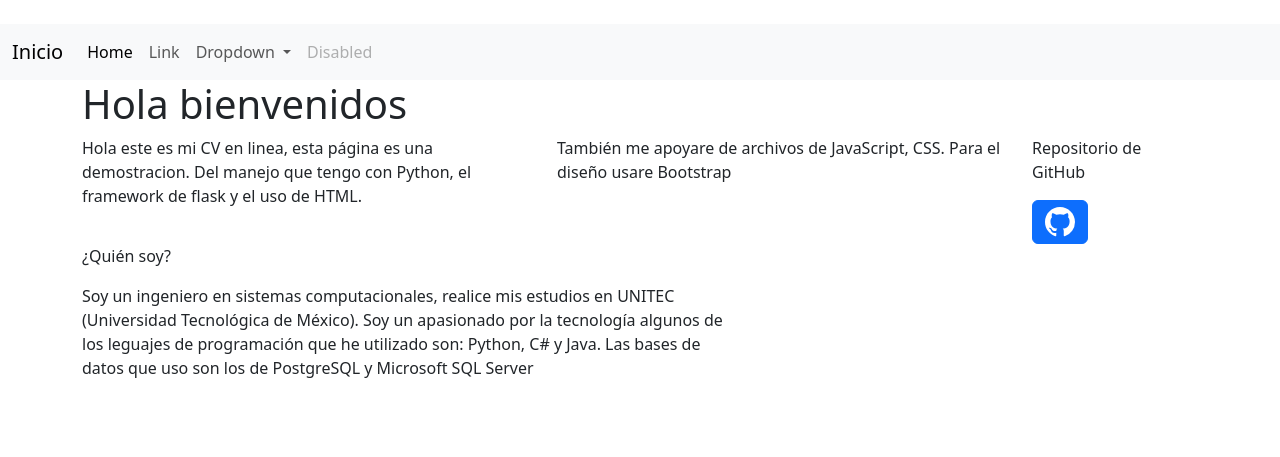
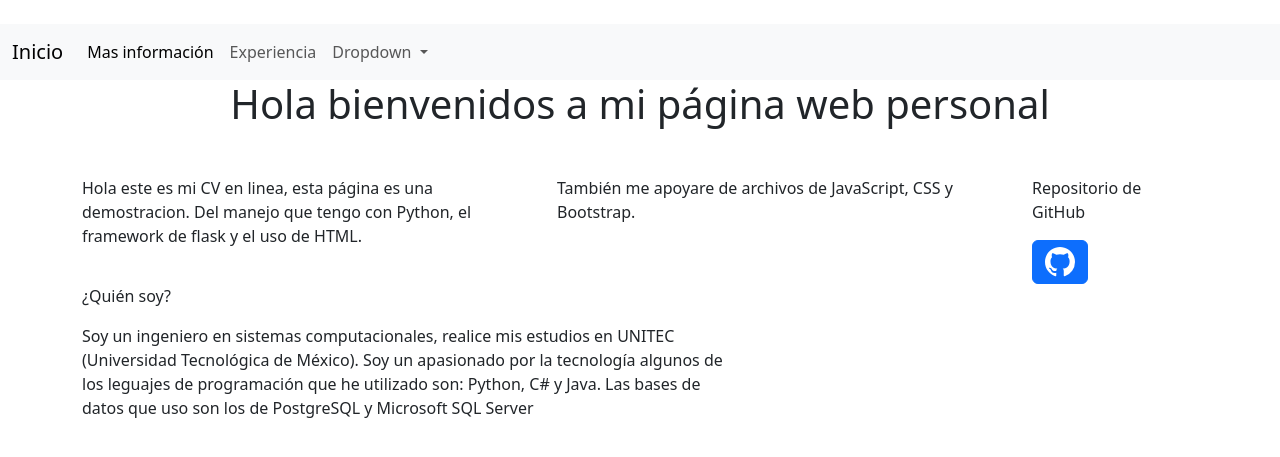
Before and after one commit to Mixcoatl120/CV_en_linea, a Python web app: template CV/templates/cv.html in a window 1280 px wide. Shown: the top 457 px of the page. Run offline with Jinja, Linux system fonts and the light colour scheme; the template is opened without the code that fills it, so the values that code supplies are empty.

Commit message:
02/04/2024
Se agrego el navegador en la parte principal de la pagina

```diff
--- a/CV/templates/cv.html
+++ b/CV/templates/cv.html
@@ -4,7 +4,7 @@
 <head>
 </head>
 <div class="container">
-    <h1 class="">Hola bienvenidos</h1>
+    <h1 class="text-center mb-5">Hola bienvenidos a mi página web personal</h1>
     <div class="row">
         <div class="col-5">
             <p>Hola este es mi CV en linea, esta página es una demostracion.
@@ -13,8 +13,7 @@
         </div>
         <div class="col-5">
             <p>
-                También me apoyare de archivos de JavaScript, CSS.
-                Para el diseño usare Bootstrap
+                También me apoyare de archivos de JavaScript, CSS y Bootstrap.
             </p>
         </div>
         <div class="col">
@@ -37,6 +36,9 @@
                 Soy un apasionado por la tecnología algunos de los leguajes de programación que he utilizado son: Python, C# y Java.
                 Las bases de datos que uso son los de PostgreSQL y Microsoft SQL Server
             </p>
+            <p>
+
+            </p>
         </div>
     </div>
 </div>
--- a/templates/Inicio.html
+++ b/templates/Inicio.html
@@ -18,13 +18,13 @@
             <div class="collapse navbar-collapse" id="navbarSupportedContent">
                 <ul class="navbar-nav me-auto mb-2 mb-lg-0">
                     <li class="nav-item">
-                        <a class="nav-link active" aria-current="page" href="#">Home</a>
+                        <a class="nav-link active" aria-current="page" href="">Mas información</a>
                     </li>
                     <li class="nav-item">
-                        <a class="nav-link" href="#">Link</a>
+                        <a class="nav-link" href="">Experiencia</a>
                     </li>
                     <li class="nav-item dropdown">
-                        <a class="nav-link dropdown-toggle" href="#" role="button" data-bs-toggle="dropdown" aria-expanded="false">
+                        <a class="nav-link dropdown-toggle" href="" role="button" data-bs-toggle="dropdown" aria-expanded="false">
                             Dropdown
                         </a>
                         <ul class="dropdown-menu">
@@ -34,9 +34,6 @@
                             <li><a class="dropdown-item" href="#">Something else here</a></li>
                         </ul>
                     </li>
-                    <li class="nav-item">
-                        <a class="nav-link disabled" aria-disabled="true">Disabled</a>
-                    </li>
                 </ul>
             </div>
         </div>
```
